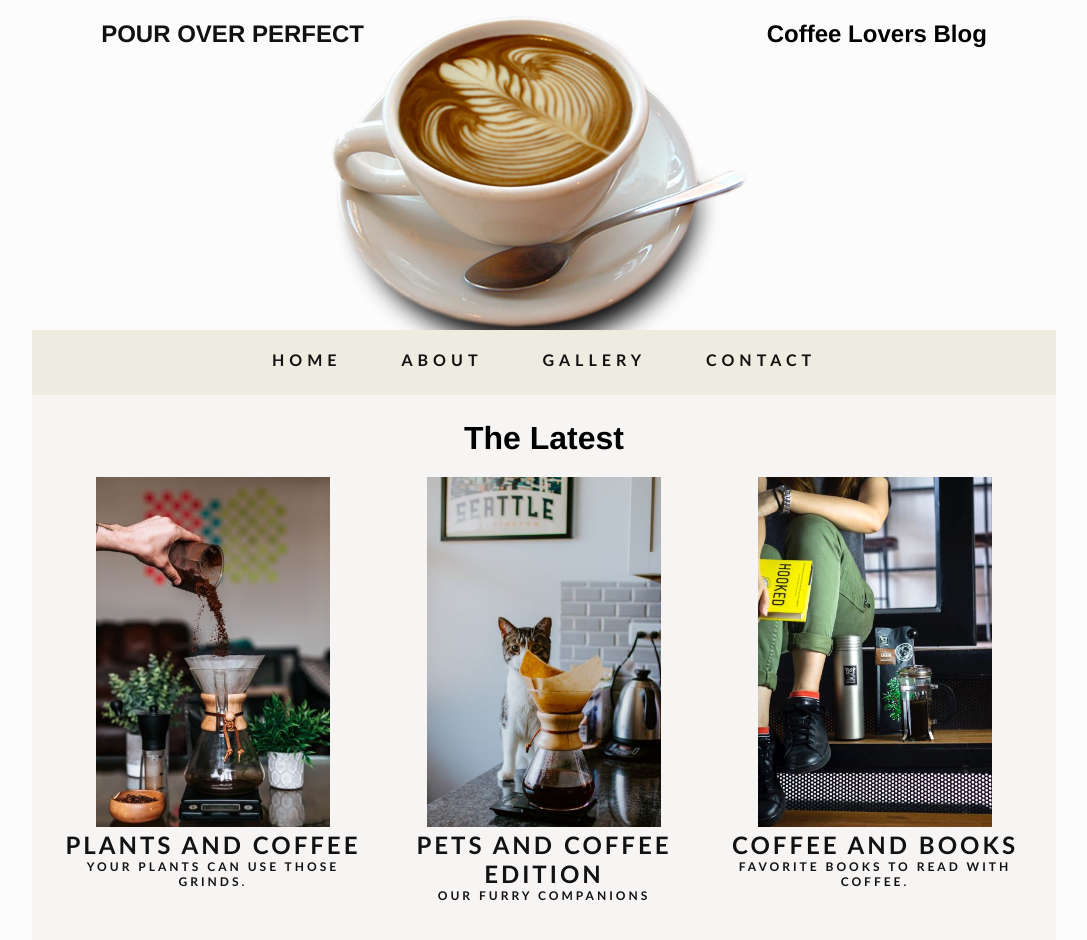
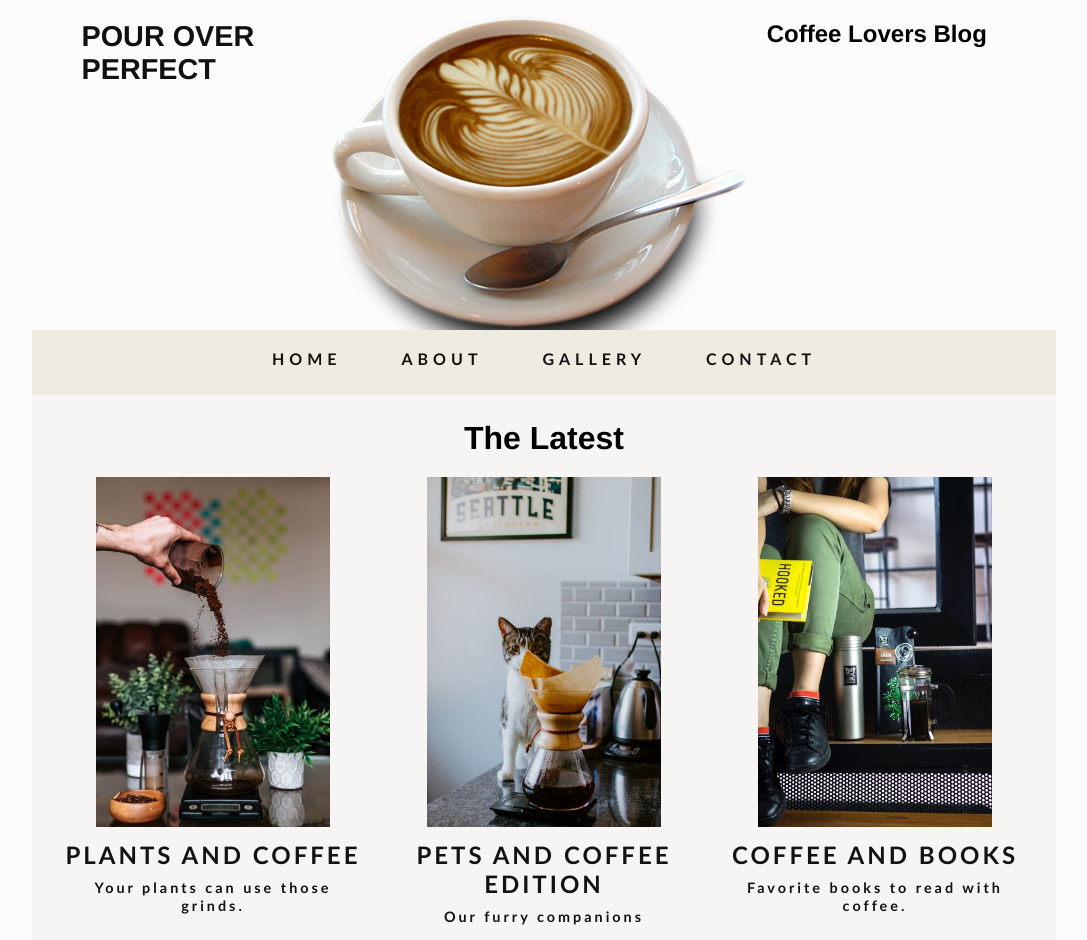
Before and after one commit to Enid-Sky/blogWebsite, a plain HTML site: page index.html in a window 1280 px wide. Shown: the top 940 px of the page, without its empty margins (96-1183 px from the left). Drawn offline with Linux system fonts and the light colour scheme.

Commit message:
fix spacing in all sections

```diff
--- a/css/style.css
+++ b/css/style.css
@@ -25,7 +25,10 @@ body {
 }
 
 p {
-  font-size: 12px;
+  font-size: 0.9em;
+  margin-top: 10px;
+  text-transform: initial;
+  line-height: 1.3em;
 }
 
 
@@ -52,8 +55,6 @@ p {
   background-image: url('/images/coffee.png');
   background-repeat: no-repeat;
   background-position: bottom;
-
-
 }
 
 .top-flexbox {
@@ -64,16 +65,16 @@ p {
 
 .title {
   width: 30%;
-  margin-left: 5%;
+  margin-left: 3%;
   text-transform: uppercase;
   color: #111;
+  font-size: 1.2em;
 }
 
 .subtitle {
-  margin-left: 5%;
-  padding: 70px 0 0 0;
+  margin-left: 3%;
+  padding: 50px 0 0 0;
   text-align: left;
-
 }
 
 
@@ -91,9 +92,7 @@ p {
   text-transform: uppercase;
   font-size: 1em;
   background-color: #eeebe1;
-  padding-top: 10px;
-
-
+  padding-top: 0.6em;
 }
 
 ul li {
@@ -110,7 +109,6 @@ ul li {
 .main-area {
   grid-area: main;
   background-color: #f7f5f4;
-
 }
 
 .main-title {
@@ -125,13 +123,14 @@ ul li {
 
 .card {
   min-width: 300px;
+}
 
-
+.card-content {
+  padding-top: 0.6em;
 }
 
 img {
   max-height: 250px;
-
 }
 
 img:hover {
@@ -149,7 +148,7 @@ img:hover {
 }
 
 .social {
-  margin: 20px;
+  margin: 10px;
 }
 
 .social-links {
@@ -168,7 +167,7 @@ a {
   font-size: 0.8em;
   color: rgb(19, 18, 19);
   text-align: center;
-  padding: 0 10px;
+  padding: 0 0.6em;
   letter-spacing: 3px;
 }
 
@@ -181,14 +180,6 @@ a:hover {
 /*------------------------------*/
 
 @media(min-width:600px) {
-  .container {
-    grid-template-rows: 330px 65px 1fr 200px;
-    grid-template-areas:
-      "hd"
-      "nav"
-      "main"
-      "ft";
-  }
 
   .top-flexbox {
     display: flex;
@@ -202,9 +193,6 @@ a:hover {
     padding: 0;
   }
 
-  .nav {
-    justify-content: center;
-  }
 
   img {
     max-height: 350px;
@@ -219,16 +207,10 @@ a:hover {
   .card-content {
     max-width: 300px;
     letter-spacing: 3px;
-
   }
 
   .main-area {
     padding-top: 25px;
   }
 
-  .social-links {
-    margin: 40px;
-  }
-
-
 }
```
